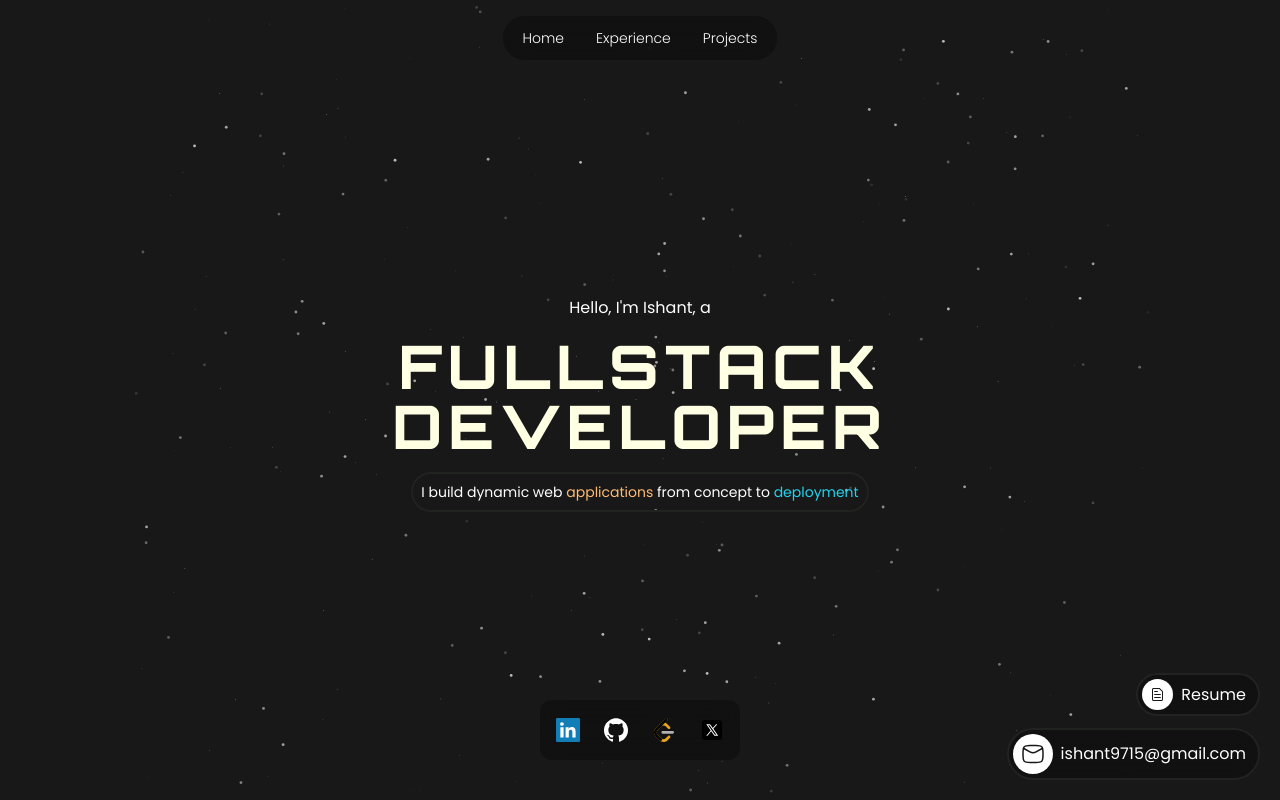
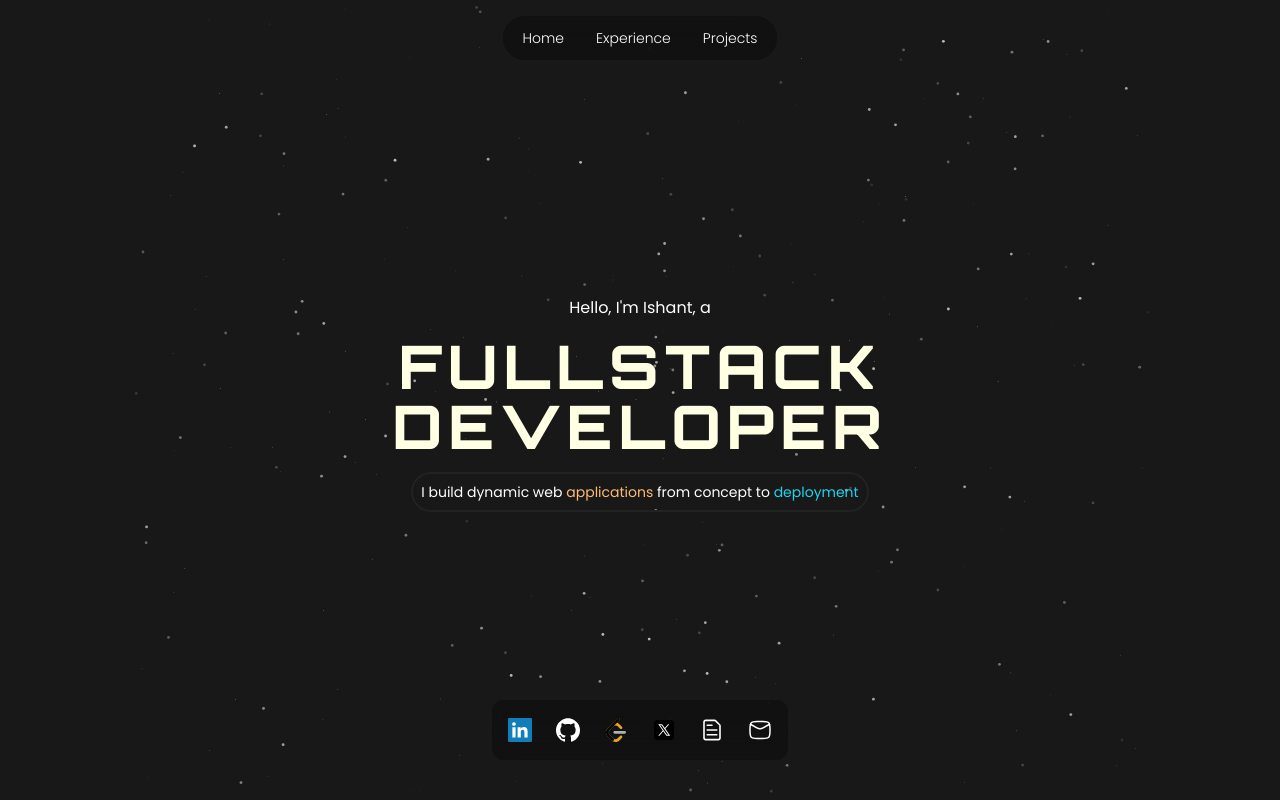
Before and after one commit to easc01/portfolio-ishant, a React (Vite) app: page / in a window 1280 px wide. Shown: the top 800 px of the page. Built offline with nearby package versions, Linux system fonts and the light colour scheme.

Commit message:
Footer Improvements

```diff
--- a/src/App.tsx
+++ b/src/App.tsx
@@ -1,5 +1,4 @@
 import About from "./components/About"
-import { Email } from "./components/Email"
 import Experience from "./components/Experience"
 import Footer from "./components/Footer"
 import HeroSection from "./components/HeroSection"
@@ -20,7 +19,6 @@ function App() {
           <Projects />
           <Skills />
         </div>
-        <Email />
       </div>
       <Footer />
     </ScrollProvider>
--- a/src/components/Email.tsx
+++ /dev/null
@@ -1,20 +0,0 @@
-import { FileTextIcon } from "@radix-ui/react-icons";
-import { MailIcon } from "./Icons";
-
-export const Email = () => (
-  <div className="fixed bottom-5 right-5 flex flex-col items-end gap-3 z-50">
-    <div className="flex w-max items-center bg-pitch-black/50 backdrop-blur-md  rounded-full border-2 border-brown-white p-1">
-      <div className="bg-white w-max m-auto rounded-full p-1 lg:p-2">
-        <FileTextIcon className="text-black" />
-      </div>
-      <a href="/resume.pdf" download="resume-ishant-sikdar.pdf" className="px-2 text-xs lg:text-base">Resume</a>
-    </div>
-
-    <div className="flex items-center bg-pitch-black/50 backdrop-blur-md  rounded-full border-2 border-brown-white p-1">
-      <div className="bg-white w-max m-auto rounded-full p-1 lg:p-2">
-        <MailIcon className="text-black" />
-      </div>
-      <a href="mailto:ishant9715@gmail.com" className="px-2 text-xs lg:text-base">ishant9715@gmail.com</a>
-    </div>
-  </div>
-)
--- a/src/components/Footer.tsx
+++ b/src/components/Footer.tsx
@@ -1,19 +1,27 @@
+import { FileTextIcon } from "@radix-ui/react-icons";
 import { useScrollContext } from "../contexts/ScrollContext";
 import { scrollToView } from "../lib/utils";
-import { GitHubIcon, LeetCodeIcon, LinkedInIcon, TwitterIcon } from "./Icons";
+import { GitHubIcon, LeetCodeIcon, LinkedInIcon, MailIcon, TwitterIcon } from "./Icons";
 
 export default function Footer() {
   const [homeRef, experienceRef, projectRef] = useScrollContext();
 
   return <div>
     <div className="p-5 md:p-10 mx-4 mb-4 flex gap-5 flex-col md:flex-row justify-between font-poppins border border-warm-white/20 rounded-xl">
-      <div className="md:w-1/4">
-        <p className="text-sm md:text-2xl">
+      <div className="md:w-1/4 flex flex-col justify-between">
+        <p className="md:text-2xl">
           Delivering <span className="text-cyan-500">Precision</span> and <span className="text-purple-500">Performance</span> in Tech
         </p>
+
+        <div className="hidden md:block text-lg">
+          <p>Delhi, India</p>
+          <p>Ishant Sikdar © 2024</p>
+        </div>
       </div>
 
-      <div className="md:w-1/4 h-full">
+      <div className="flex flex-col md:flex-row gap-6 md:w-1/2 justify-center">
+
+        <div className="md:w-1/3">
           <p className="md:pb-5 text-sm md:text-base text-orange-300 font-medium">Explore More</p>
 
           <div className="flex items-start md:flex-col gap-2">
@@ -23,7 +31,7 @@ export default function Footer() {
           </div>
         </div>
 
-      <div className="md:w-1/4 h-full">
+        <div className="md:w-1/3">
           <p className="pb-2 md:pb-5 text-sm md:text-base text-green-500 font-medium">Socials</p>
 
           <div className="flex items-start flex-wrap md:flex-col text-sm gap-2 md:gap-3">
@@ -45,8 +53,32 @@ export default function Footer() {
             </a>
           </div>
         </div>
+
+        <div className="md:1/3 flex flex-col jus">
+          <p className="pb-2 md:pb-5 text-sm md:text-base text-cyan-500 font-medium ms-1">Others</p>
+
+          <div className=" flex flex-col gap-2 md:gap-4">
+            <div className="flex w-max items-center  p-1">
+              <div className="bg-white w-max m-auto rounded-full p-1 lg:p-2">
+                <FileTextIcon className="text-black" />
+              </div>
+              <a href="/resume.pdf" download="resume-ishant-sikdar.pdf" className="px-2 text-sm hover:text-blue-500 transition-colors duration-200 ease-in-out">Resume</a>
             </div>
 
-    <p className="ms-5 mb-4">Ishant Sikdar © 2024</p>
+            <div className="flex items-center  p-1 w-max">
+              <div className="bg-white w-max m-auto rounded-full p-1 lg:p-2">
+                <MailIcon className="text-black size-4" />
+              </div>
+              <a href="mailto:ishant9715@gmail.com" className="px-2 text-sm hover:text-blue-500 transition-colors duration-200 ease-in-out">ishant9715@gmail.com</a>
+            </div>
+          </div>
+        </div>
+      </div>
+    </div>
+
+    <div className="font-medium mx-5 mb-4 text-xs md:text-base flex justify-between md:hidden">
+      <p>Ishant Sikdar © 2024</p>
+      <p>Delhi, India</p>
+    </div>
   </div>
 }
--- a/src/components/NavBar.tsx
+++ b/src/components/NavBar.tsx
@@ -17,17 +17,7 @@ export default function NavBar() {
 
     const handleScroll = () => {
       const currentScrollY = window.scrollY;
-
-      // Reset the timer on every scroll event
-      clearTimeout(navbarDisapperTimer);
-
-      // Show or hide navbar based on scroll direction
-      if (currentScrollY > lastScrollY) {
-        setIsVisible(false); // Scrolling down
-      } else {
-        setIsVisible(true); // Scrolling up
-      }
-
+      setIsVisible(true);
       setLastScrollY(currentScrollY);
     };
 
--- a/src/components/SocialsDock.tsx
+++ b/src/components/SocialsDock.tsx
@@ -1,29 +1,53 @@
+import { FileTextIcon } from "@radix-ui/react-icons";
 import { Dock, DockIcon } from "../../@/components/magicui/dock";
-import { GitHubIcon, LeetCodeIcon, LinkedInIcon, TwitterIcon } from "./Icons";
+import { GitHubIcon, LeetCodeIcon, LinkedInIcon, MailIcon, TwitterIcon } from "./Icons";
+import Tooltip from "./Tooltip";
 
 export default function SocialsDock() {
   return (
     <div className="relative">
-      <Dock  className="rounded-xl bg-pitch-black/50  border-0 h-[60px]" direction="middle">
+      <Dock className="rounded-xl bg-pitch-black/50  border-0 h-[60px]" direction="middle">
         <DockIcon className="transition-colors duration-300 ease-in-out hover:bg-brown-white p-1">
+          <Tooltip text="LinkedIn">
             <a href="https://linkedin.com/in/ishantsikdar" target="_blank" >
               <LinkedInIcon className="size-6" />
             </a>
+          </Tooltip>
         </DockIcon>
         <DockIcon className="transition-colors duration-300 ease-in-out hover:bg-brown-white p-1">
+          <Tooltip text="GitHub">
             <a href="https://github.com/ishantSikdar" target="_blank">
               <GitHubIcon className="size-6" />
             </a>
+          </Tooltip>
         </DockIcon>
         <DockIcon className="transition-colors duration-300 ease-in-out hover:bg-brown-white p-1">
+          <Tooltip text="LeetCode">
             <a href="https://leetcode.com/u/eaSc01" target="_blank">
               <LeetCodeIcon className="size-6" />
             </a>
+          </Tooltip>
         </DockIcon>
         <DockIcon className="transition-colors duration-300 ease-in-out hover:bg-brown-white p-1">
+          <Tooltip text="Twitter">
             <a href="https://x.com/Ishant_Sikdar" target="_blank">
               <TwitterIcon className="size-6" />
             </a>
+          </Tooltip>
+        </DockIcon>
+        <DockIcon className="transition-colors duration-300 ease-in-out hover:bg-brown-white p-1">
+          <Tooltip text="Download Resume" className="w-max">
+            <a href="/resume.pdf" target="_blank">
+              <FileTextIcon className="size-6" />
+            </a>
+          </Tooltip>
+        </DockIcon>
+        <DockIcon className="transition-colors duration-300 ease-in-out hover:bg-brown-white p-1">
+          <Tooltip text="Mail">
+            <a href="mailto:ishant9715@gmail.com" target="_blank">
+              <MailIcon className="size-6 text-white" />
+            </a>
+          </Tooltip>
         </DockIcon>
       </Dock>
     </div>
```
Also changed, not shown: 1 other file (tests, documents, lock files or other folders). Lines whose indentation alone changed are shown as unchanged.
